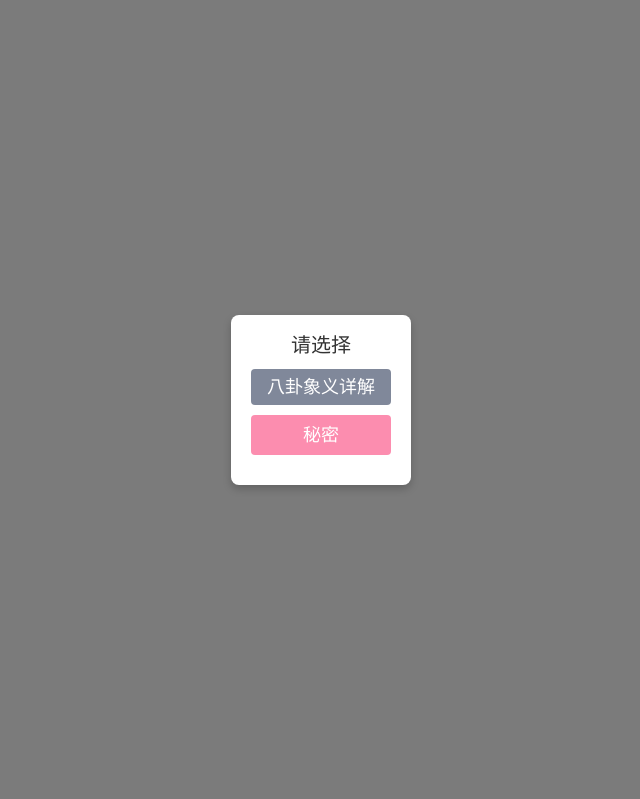
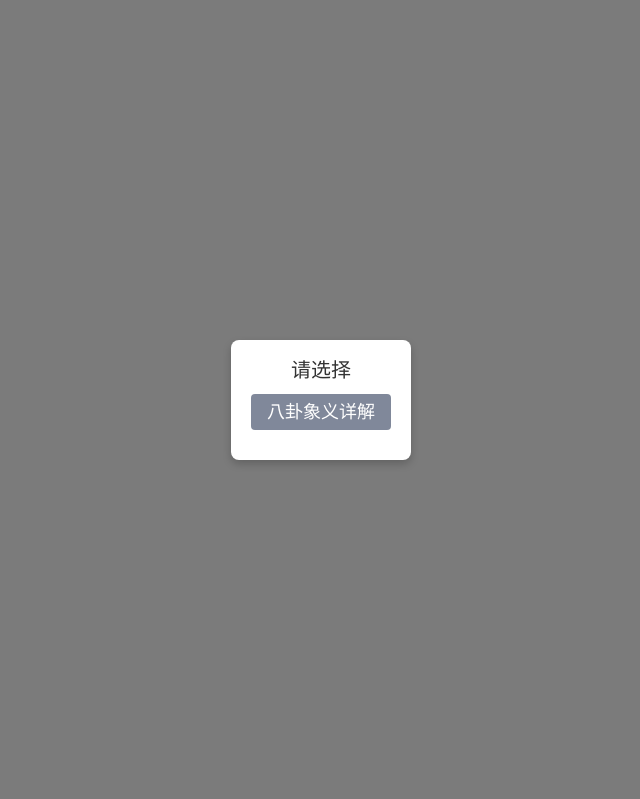
Before and after one commit to ranshaofan/ranshaofan.github.io, a plain HTML site: page html/index.html in a window 1280 px wide. Shown: the top 799 px of the page, without its empty margins (319-959 px from the left). Drawn offline with nearby package versions, Linux system fonts and the light colour scheme.

Commit message:
Update index.html

```diff
--- a/html/index.html
+++ b/html/index.html
@@ -22,7 +22,6 @@
             <div class="popup" id="xuanze">
                 <span>请选择</span>
                 <button class="baguabtn" onclick="bagua()">八卦象义详解</button>
-                <a class="mimibtn" href="./XinXin.html">秘密</a>
             </div>
         </div>
     </div>
```
